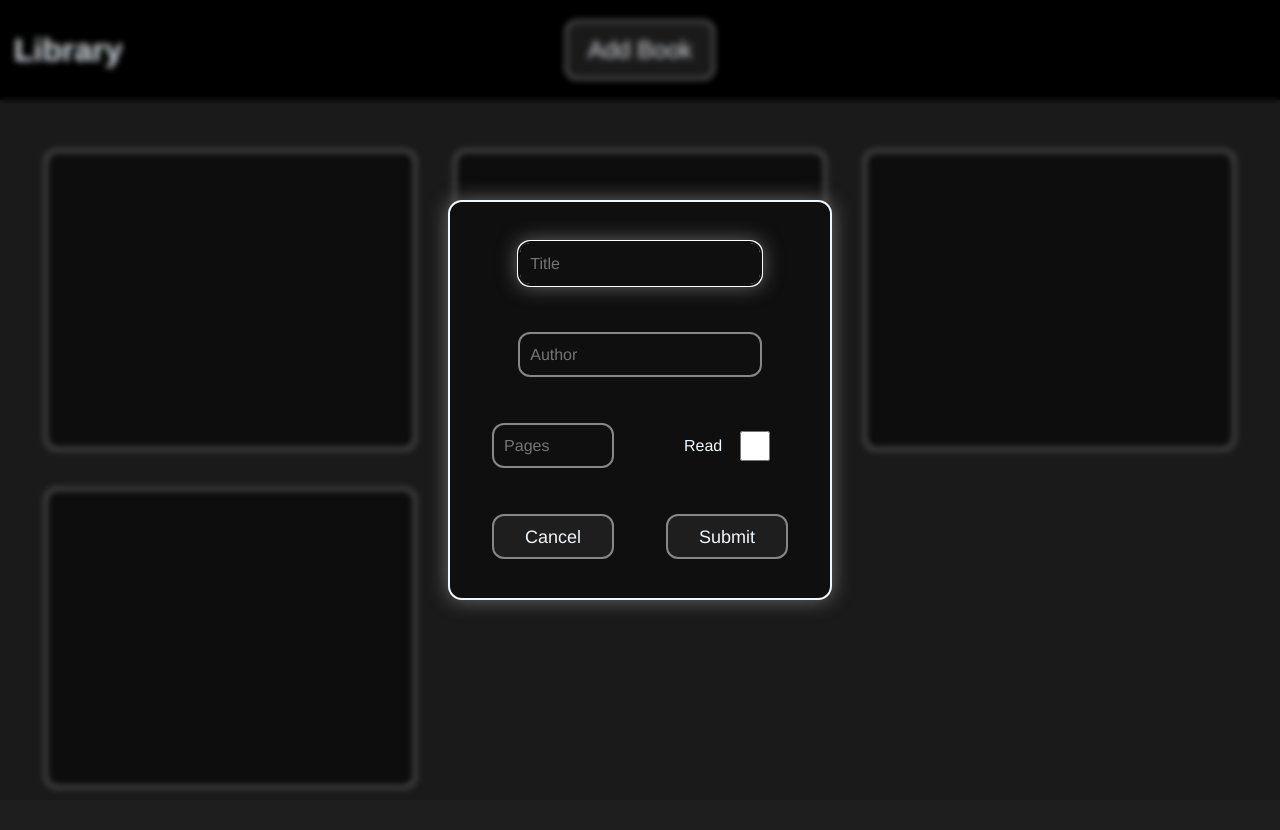
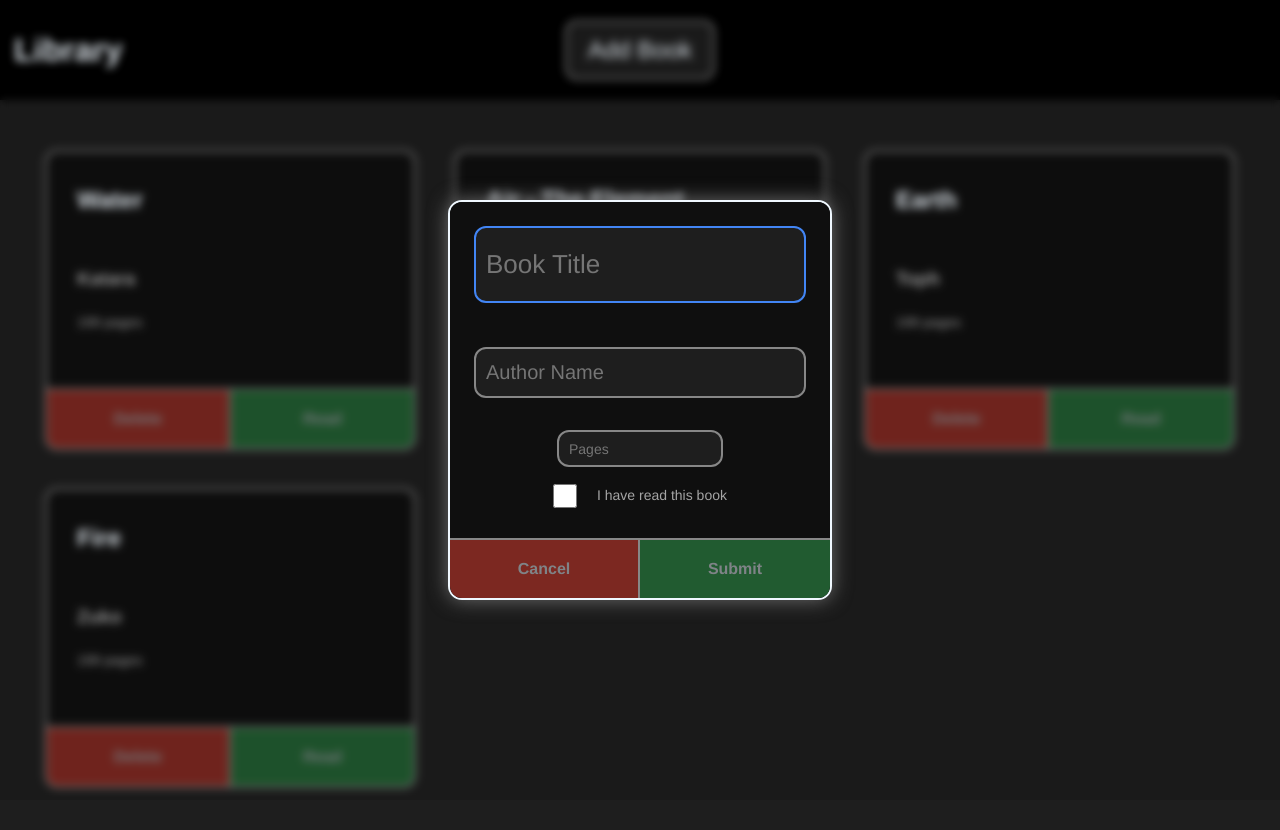
Before and after one commit to miryarik/library, a plain HTML site: page index.html in a window 1280 px wide. Both pictures are taken after a click on the button "Add Book". Drawn offline with Linux system fonts and the light colour scheme.

Commit message:
adjusted UI

```diff
--- a/index.html
+++ b/index.html
@@ -10,31 +10,34 @@
 </head>
 <body>
     <dialog class="add-book-modal">
+        <form autocomplete="off">
+            <div class="card">
+                <div class="info">
+                    <div class="title">
+                        <input type="text" name="title" id="title" placeholder="Book Title" required>
+                    </div>
+                    <div class="author">
+                        <input type="text" name="author" id="author" placeholder="Author Name">
+                    </div>
+                    <div class="pages">
+                        <input type="number" name="pages" id="pages" placeholder="Pages">
+                    </div>
+                    <div class="read">
+                        <input type="checkbox" name="read" id="read" value="read">
+                        <label for="read">
+                            I have read this book
+                        </label>
+                    </div>
+                </div>
 
-        <form autocomplete="off">
-            <div class="ipt title">
-                <input type="text" name="title" id="title" required placeholder="Title">
-            </div>
-
-            <div class="ipt author">
-                <input type="text" name="author" id="author" placeholder="Author">
-            </div>
-
-            <div class="ipt pages">
-                <input type="number" name="pages" id="pages" placeholder="Pages" min="0">
-            </div>
-
-            <div class="ipt read">
-                <label for="read">Read</label>
-                <input type="checkbox" name="read" id="read" value="read">
-            </div>
-
-            <div class="ipt submit">
-                <button formmethod="dialog" type="submit" id="submit-book-btn">Submit</button>
-            </div>
-
-            <div class="ipt cancel">
-                <button formmethod="dialog" formnovalidate id="cancel" value="Cancel">Cancel</button>
+                <div class="options">
+                    <div class="cancel">
+                        <button formmethod="dialog" formnovalidate id="cancel" value="Cancel">Cancel</button>
+                    </div>
+                    <div class="submit">
+                        <button formmethod="dialog" type="submit" id="submit-book-btn">Submit</button>
+                    </div>
+                </div>
             </div>
         </form>
 
--- a/script.js
+++ b/script.js
@@ -73,7 +73,6 @@ function makeBookCard(book) {
 
     titleDiv.appendChild(titleh2);
 
-
     // author name
     const authorDiv = document.createElement('div');
     authorDiv.classList.add('author');
@@ -88,7 +87,7 @@ function makeBookCard(book) {
     pagesDiv.classList.add('pages');
 
     const pagesP = document.createElement('p');
-    pagesP.innerText = book.pages;
+    pagesP.innerText = `${book.pages} pages`;
 
     pagesDiv.appendChild(pagesP);
 
@@ -96,14 +95,40 @@ function makeBookCard(book) {
     [titleDiv, authorDiv, pagesDiv].forEach(item => {
         info.appendChild(item);
     });
-    info.appendChild(card);
+    card.appendChild(info);
 
 
     // options
+    const options = document.createElement('div');
+    options.classList.add('options');
 
+    // delete
+    const deleteDiv = document.createElement('div');
+    deleteDiv.classList.add('delete');
+
+    const deleteBtn = document.createElement('button');
+    deleteBtn.setAttribute('id', 'delete');
+    deleteBtn.innerText = "Delete";
+    deleteDiv.appendChild(deleteBtn);
+
+    // read
+    const readDiv = document.createElement('div');
+    readDiv.classList.add('read');
+
+    const readBtn = document.createElement('button');
+    readBtn.setAttribute('id', 'read');
+    readBtn.innerText = "Read";
+    readDiv.appendChild(readBtn);
+
+    // append to options, options to card
+    [deleteDiv, readDiv].forEach(item => {
+        options.appendChild(item);
+    });
+    card.appendChild(options);
 
     return card;
 }
+
 
 
 document.addEventListener("DOMContentLoaded", (event) => {
--- a/styles.css
+++ b/styles.css
@@ -8,10 +8,12 @@ html {
     --text-secondary: rgb(165, 165, 165);
     --delete-clr: #EA4335;
     --read-clr: #34A853;
+    --focus-blue: #4285F4;
 }
 
 body {
     width: 100%;
+    height: 100vh;
 
     display: grid;
     grid-template-rows: 100px 1fr;
@@ -91,7 +93,7 @@ body {
         color: var(--text-white);
 
         display: grid;
-        grid-template: 3fr 2fr / 1fr;
+        grid-template: 1fr 60px / 1fr;
         grid-template-areas:
             "info"
             "options";
@@ -156,10 +158,7 @@ body {
                 width: 100%;
                 height: 100%;
 
-                border-bottom-left-radius: 10px;
                 border-right: 2px solid var(--border-white);
-
-                background-color: var(--delete-clr);
 
 
                 & button {
@@ -168,15 +167,19 @@ body {
                     width: 100%;
                     height: 100%;
 
-                    background-color: transparent;
-
                     color: var(--text-white);
 
                     font-weight: bold;
 
+                    background-color: var(--delete-clr);
+                    opacity: 0.5;
+
+                    border-bottom-left-radius: 10px;
+
                     &:hover,
                     &:focus {
                         cursor: pointer;
+                        opacity: 1;
                     }
                 }
 
@@ -186,9 +189,6 @@ body {
                 width: 100%;
                 height: 100%;
 
-                border-bottom-right-radius: 10px;
-
-                background-color: var(--read-clr);
 
                 & button {
                     border: none;
@@ -196,7 +196,10 @@ body {
                     width: 100%;
                     height: 100%;
 
-                    background-color: transparent;
+                    border-bottom-right-radius: 10px;
+
+                    background-color: var(--read-clr);
+                    opacity: 0.5;
 
                     color: var(--text-white);
 
@@ -205,6 +208,7 @@ body {
                     &:hover,
                     &:focus {
                         cursor: pointer;
+                        opacity: 1;
                     }
 
                 }
@@ -218,10 +222,12 @@ body {
 
 
 dialog.add-book-modal[open] {
-    width: max(30vw, 250px);
+    width: 30vw;
+    min-width: 330px;
     height: 400px;
 
     margin: auto;
+    padding: 0;
 
     background-color: var(--card-bg-clr);
 
@@ -230,8 +236,10 @@ dialog.add-book-modal[open] {
 
     box-shadow: var(--shadow-light);
 
+    overflow: hidden;
+
     &::backdrop {
-        backdrop-filter: blur(3px);
+        backdrop-filter: blur(4px);
     }
 
 
@@ -239,103 +247,228 @@ dialog.add-book-modal[open] {
         width: 100%;
         height: 100%;
 
-        display: grid;
-        grid-template: repeat(4, 1fr) / 1fr 1fr;
-        grid-template-areas:
-            'title title'
-            'author author'
-            'pages read'
-            'cancel submit';
 
-        justify-items: center;
-        align-items: center;
+        & .card {
+            background-color: var(--card-bg-clr);
 
-        & > .ipt {
-
-            width: 70%;
-            height: 45px;
+            width: 100%;
+            height: 100%;
 
             color: var(--text-white);
 
+            display: grid;
+            grid-template: 1fr 60px / 1fr;
+            grid-template-areas:
+                "info"
+                "options";
+
+
+            & .info {
+                display: grid;
+                grid-template: 3fr 2fr 1fr 1fr / 1fr;
+                grid-template-areas:
+                    "title"
+                    "author"
+                    "pages"
+                    "read";
+                gap: 10px;
+
+                padding: 24px;
+
+
+                & .title {
+                    grid-area: title;
+                    justify-self: start;
+
+                    width: 100%;
+                    font-size: 1rem;
 
                     & > input {
-                height: 100%;
+                        color: var(--text-white);
+
+                        background-color: var(--accent-color);
+
+                        height: 70%;
                         width: 100%;
 
+                        font-size: 26px;
+
                         padding: 5px 10px;
-
-                background-color: var(--card-bg-clr);
-
-                color: var(--text-white);
 
                         border: 2px solid var(--border-white);
                         border-radius: 12px;
 
-                &:hover,
-                &:focus {
-                    border-color: var(--text-white);
-                    box-shadow: var(--shadow-light);
-                    cursor: pointer;
+                        outline: none;
+
+                        &:focus,
+                        &:hover {
+                            border-color: var(--focus-blue);
+                        }
+
+                    }
+                }
+
+                & .author {
+                    grid-area: author;
+
+                    font-size: 1rem;
+
+                    color: var(--text-secondary);
+
+
+                    & > input {
+                        color: var(--text-white);
+
+                        background-color: var(--accent-color);
+
+                        height: 70%;
+                        width: 100%;
+
+                        font-size: 20px;
+
+                        padding: 5px 10px;
+
+                        border: 2px solid var(--border-white);
+                        border-radius: 12px;
+
+                        outline: none;
+
+                        &:focus,
+                        &:hover {
+                            border-color: var(--focus-blue);
                         }
 
                     }
 
-            & > button {
-                height: 100%;
-                width: 100%;
+                }
 
-                font-size: large;
+                & .pages {
+                    grid-area: pages;
 
-                padding: 8px 12px;
+                    color: var(--text-secondary);
+
+                    display: flex;
+                    justify-content: center;
+
+                    & > input {
+                        color: var(--text-white);
 
                         background-color: var(--accent-color);
-                color: var(--text-white);
+
+                        height: 100%;
+                        width: 50%;
+
+                        font-size: 14px;
+
+                        padding: 5px 10px;
 
                         border: 2px solid var(--border-white);
                         border-radius: 12px;
 
-                &:hover,
-                &:focus {
-                    border-color: var(--text-white);
-                    box-shadow: var(--shadow-light);
-                    cursor: pointer;
+                        outline: none;
+
+                        &:focus,
+                        &:hover {
+                            border-color: var(--focus-blue);
+                        }
+
+                    }
+                }
+
+                & .read {
+                    grid-area: read;
+
+                    font-size: 14px;
+
+                    color: var(--text-secondary);
+
+                    padding: 0 50px;
+
+                    display: flex;
+                    gap: 20px;
+                    justify-content: center;
+                    align-items: center;
+
+
+                    & > input {
+                        width: 24px;
+                        height: 24px;
                     }
                 }
             }
 
-        & > .ipt.title {
-            grid-area: title;
-        }
+            & .options {
+                display: grid;
+                grid-template: 1fr / 1fr 1fr;
+                grid-template-areas:
+                    "delete read";
 
-        & > .ipt.author {
-            grid-area: author;
-        }
 
-        & > .ipt.pages {
-            grid-area: pages;
-        }
+                border-top: 2px solid var(--border-white) ;
 
-        & > .ipt.read {
-            grid-area: read;
 
-            display: flex;
-            justify-content: space-evenly;
-            align-items: center;
+                & > .cancel {
+                    width: 100%;
+                    height: 100%;
 
-            & > input {
-                height: 30px;
-                width: 30px;
+                    border-right: 2px solid var(--border-white);
 
+
+                    & button {
+                        border: none;
+
+                        width: 100%;
+                        height: 100%;
+
+                        background-color: var(--delete-clr);
+                        opacity: 0.5;
+
+                        border-bottom-left-radius: 10px;
+
+                        color: var(--text-white);
+
+                        font-weight: bold;
+
+                        &:hover,
+                        &:focus {
+                            cursor: pointer;
+                            opacity: 1;
                         }
                     }
 
-        & > .ipt.submit {
-            grid-area: submit;
+               }
+
+               & > .submit {
+                    width: 100%;
+                    height: 100%;
+
+
+                    & button {
+                        border: none;
+
+                        width: 100%;
+                        height: 100%;
+
+                        border-bottom-right-radius: 10px;
+
+                        background-color: var(--read-clr);
+                        opacity: 0.5;
+
+                        color: var(--text-white);
+
+                        font-weight: bold;
+
+                        &:hover,
+                        &:focus {
+                            cursor: pointer;
+                            opacity: 1;
+                        }
 
                     }
 
-        & > .ipt.cancel {
-            grid-area: cancel;
+                }
+
+            }
 
         }
 
```
Lines whose indentation alone changed are shown as unchanged.
